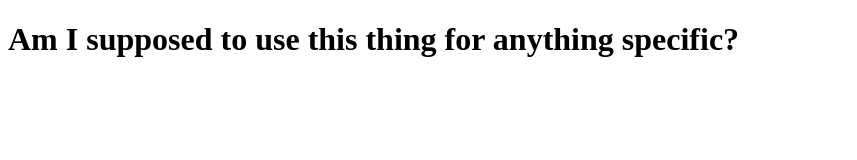
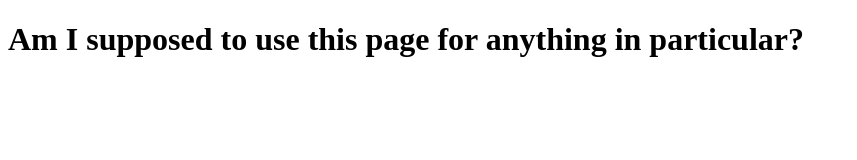
Before and after one commit to sykloid/sykora.github.com, a plain HTML site: page index.html in a window 1280 px wide. Shown: the whole page, without its empty margins (0-857 px from the left). Drawn offline with Linux system fonts and the light colour scheme.

Commit message:
Changed the wording around.

```diff
--- a/index.html
+++ b/index.html
@@ -2,9 +2,9 @@
 
 <html>
     <head>
-        <title>My Github User Page</title>
+        <title>Sykora's Github user page</title>
     </head>
     <body>
-        <h1>Am I supposed to use this thing for anything specific?</h1>
+        <h1>Am I supposed to use this page for anything in particular?</h1>
     </body>
 </html>
```
